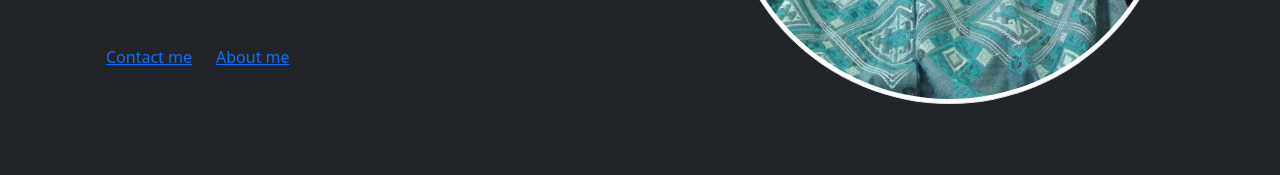
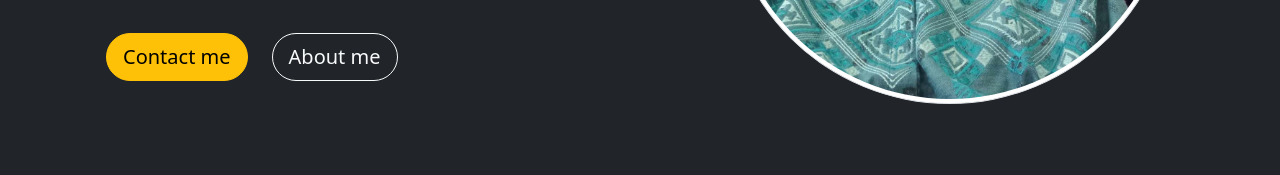
Before and after one commit to Rahmad2830/Portfolio, an Astro site: page / in a window 1280 px wide. Shown: the part 447-622 px from the top of the page. Built offline with nearby package versions, Linux system fonts and the light colour scheme; Astro itself is replaced by a stand-in of ours.

Commit message:
fixing bug

```diff
--- a/src/pages/index.astro
+++ b/src/pages/index.astro
@@ -21,8 +21,8 @@
 	      <h3 data-aos="zoom-in" data-aos-duration="2000" class="display-1 fw-bold"><span class="text-warning">Front</span>end Developer</h3>
 	      <p data-aos="fade-up" data-aos-duration="2000" class="lead mt-3">I'm Frontend Developer based in Indonesia. I'll help you build beautiful website yours users will love</p>
 	      <div data-aos="zoom-in" data-aos-duration="2000" class="d-flex gap-4 mt-5">
-	      <a href="#contact" style="rounded-5 btn btn-warning btn-lg">Contact me</a>
-	      <a href="#about" style="rounded-5 btn btn-outline-light btn-lg">About me</a>
+	      <a class="btn btn-warning btn-lg rounded-5" href="#contact" style="rounded-5 btn btn-warning btn-lg">Contact me</a>
+	      <a class="btn btn-outline-light btn-lg rounded-5" href="#about" style="rounded-5 btn btn-outline-light btn-lg">About me</a>
 	      </div>
 	    </div>
 	    <div class="col-md-5 mt-5 mt-md-0 align-self-center">
```
